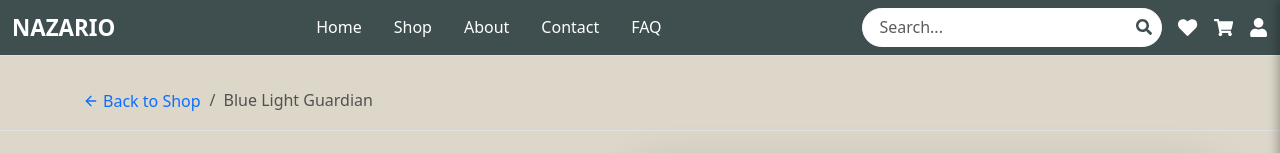
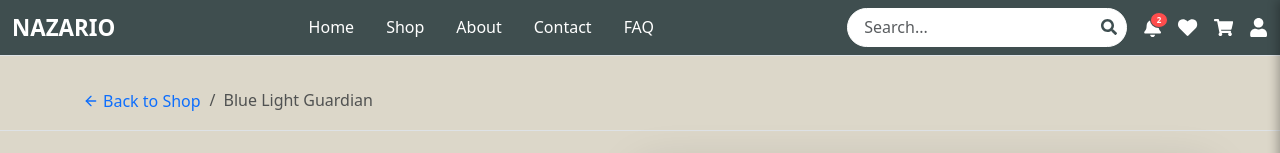
Before and after one commit to Manish10022001/nazario, a React (Vite) app: page /product/1 in a window 1280 px wide. Shown: the top 153 px of the page. Built offline with nearby package versions, Linux system fonts and the light colour scheme; grey boxes are pictures that could not be loaded.

Commit message:
added notification in navbar

```diff
--- a/src/components/Navbar.jsx
+++ b/src/components/Navbar.jsx
@@ -1,10 +1,15 @@
 // export default React.memo(Navbar);
+
 import React, { useState, useRef, useEffect } from "react";
+
 import { Container, Form, FormControl } from "react-bootstrap";
+
 import { NavLink } from "react-router-dom";
 
 import Login from "./Login";
+
 import Signup from "./SignUp";
+import { FaBell } from 'react-icons/fa';
 
 import {
   FaUser,
@@ -14,49 +19,55 @@ import {
   FaBars,
   FaTimes,
 } from "react-icons/fa";
+
 import "../styles/navbar.css";
 
 const Navbar = () => {
   const [menuOpen, setMenuOpen] = useState(false); // Mobile menu state
+
   const [searchActive, setSearchActive] = useState(false); // Mobile search state
+
   const menuRef = useRef(null);
 
   const [currentPage, setCurrentPage] = useState(null);
+
   const closeAuth = () => setCurrentPage(null);
 
-  /* -------------------------------
-   🟢 Close mobile menu on outside click
-  ---------------------------------- */
+  /*Close mobile menu on outside click */
+
   useEffect(() => {
     const handleClickOutside = (event) => {
       if (menuRef.current && !menuRef.current.contains(event.target)) {
         setMenuOpen(false);
       }
     };
+
     if (menuOpen) {
       document.addEventListener("mousedown", handleClickOutside);
     }
+
     return () => document.removeEventListener("mousedown", handleClickOutside);
   }, [menuOpen]);
 
-  /* -------------------------------
-   🟢 Prevent background scroll when menu is open
-  ---------------------------------- */
+  /* Prevent background scroll when menu is open */
+
   useEffect(() => {
     document.body.style.overflow = menuOpen ? "hidden" : "auto";
+
     return () => (document.body.style.overflow = "auto"); // Cleanup
   }, [menuOpen]);
 
-  /* -------------------------------
-   🟢 Auto-close mobile menu on desktop resize
-  ---------------------------------- */
+  /*  Auto-close mobile menu on desktop resize */
+
   useEffect(() => {
     const handleResize = () => {
       if (window.innerWidth >= 992) {
         setMenuOpen(false);
       }
     };
+
     window.addEventListener("resize", handleResize);
+
     return () => window.removeEventListener("resize", handleResize);
   }, []);
 
@@ -66,7 +77,9 @@ const Navbar = () => {
         className="navbar navbar-expand-lg navbar-light fixed-top border-bottom"
         style={{
           zIndex: 1040,
+
           background: "var(--Lunar-Eclipse)",
+
           marginTop: 0,
         }}
       >
@@ -74,14 +87,12 @@ const Navbar = () => {
           fluid
           className="d-flex justify-content-between align-items-center"
         >
-          {/* -------------------------------
-          🔵 Brand / Logo
-        -------------------------------- */}
+          {/* Brand / Logo */}
+
           <div className="navbar-logo">NAZARIO</div>
 
-          {/* -------------------------------
-          🔵 Desktop Navigation Links
-        -------------------------------- */}
+          {/*Desktop Navigation Links */}
+
           <div className="desktop-navlinks">
             <NavLink
               to="/home"
@@ -115,9 +126,7 @@ const Navbar = () => {
             </NavLink>
           </div>
 
-          {/* -------------------------------
-          🔵 Desktop Icons + Search
-        -------------------------------- */}
+          {/* Desktop Icons + Search */}
           <div className="desktop-icons">
             {/* Search bar */}
             <Form className="desktop-search">
@@ -129,6 +138,12 @@ const Navbar = () => {
               />
               <FaSearch className="search-icon-fixed" />
             </Form>
+
+            {/* 🔔 Notification Icon (Desktop) */}
+            <button className="icon-btn notification-btn">
+              <FaBell />
+              <span className="badge">2</span> {/* number of notifications */}
+            </button>
 
             {/* Action Icons wrapped in buttons for accessibility */}
             <button className="icon-btn" aria-label="Wishlist">
@@ -146,9 +161,7 @@ const Navbar = () => {
             </button>
           </div>
 
-          {/* -------------------------------
-          🔵 Mobile Icons
-        -------------------------------- */}
+          {/*Mobile Icons */}
           <div className="mobile-icons">
             <button
               className="icon-btn"
@@ -156,6 +169,13 @@ const Navbar = () => {
               onClick={() => setSearchActive(!searchActive)}
             >
               <FaSearch className="icon" />
+            </button>
+
+            {/* 🔔 Notification Icon (Mobile) */}
+
+            <button className="icon-btn notification-btn">
+              <FaBell className="icon" />
+              <span className="badge">2</span> {/* number of notifications */}
             </button>
 
             <button className="icon-btn" aria-label="Cart">
@@ -173,9 +193,7 @@ const Navbar = () => {
           </div>
         </Container>
 
-        {/* -------------------------------
-        🔵 Mobile Side Menu
-      -------------------------------- */}
+        {/*Mobile Side Menu */}
         <div ref={menuRef} className={`mobile-menu ${menuOpen ? "open" : ""}`}>
           {/* Menu Header */}
           <div className="menu-header">
@@ -202,6 +220,7 @@ const Navbar = () => {
                 className="login-btn"
                 onClick={() => {
                   setCurrentPage("signup");
+
                   setMenuOpen(false);
                 }}
               >
@@ -211,6 +230,7 @@ const Navbar = () => {
                 className="login-btn"
                 onClick={() => {
                   setCurrentPage("login");
+
                   setMenuOpen(false);
                 }}
               >
@@ -254,18 +274,28 @@ const Navbar = () => {
           </div>
         </div>
       </nav>
+
       {(currentPage === "login" || currentPage === "signup") && (
         <div
           style={{
             position: "fixed",
+
             top: 0,
+
             left: 0,
+
             width: "100vw",
+
             height: "100vh",
+
             background: "rgba(0,0,0,0.3)",
+
             display: "flex",
+
             alignItems: "center",
+
             justifyContent: "center",
+
             zIndex: 1100,
           }}
           onClick={closeAuth}
@@ -274,6 +304,7 @@ const Navbar = () => {
             {currentPage === "login" && (
               <Login setCurrentPage={setCurrentPage} />
             )}
+
             {currentPage === "signup" && (
               <Signup setCurrentPage={setCurrentPage} />
             )}
--- a/src/styles/navbar.css
+++ b/src/styles/navbar.css
@@ -86,7 +86,7 @@
 
 .desktop-search {
   position: relative;
-  width: 300px; /* Searchbar width */
+  width: 280px; /* Searchbar width */
 }
 
 .desktop-search .search-input {
@@ -343,3 +343,28 @@
     }
   }
 }
+
+.notification-btn {
+  position: relative;
+  color: #ffffff;
+  font-size: 1.2rem;
+}
+
+.notification-btn .badge {
+  position: absolute;
+  top: -6px;
+  right: -6px;
+  background: #ff4d4d; /* red badge */
+  color: white;
+  font-size: 0.5rem;
+  font-weight: bolder;
+  border-radius: 50%;
+  padding: 2px 6px;
+  line-height: 1;
+  display: flex;
+  align-items: center;
+  justify-content: center;
+  min-width: 16px;
+  min-height: 16px;
+  border: 1px solid var(--nav-bg);
+}
```
